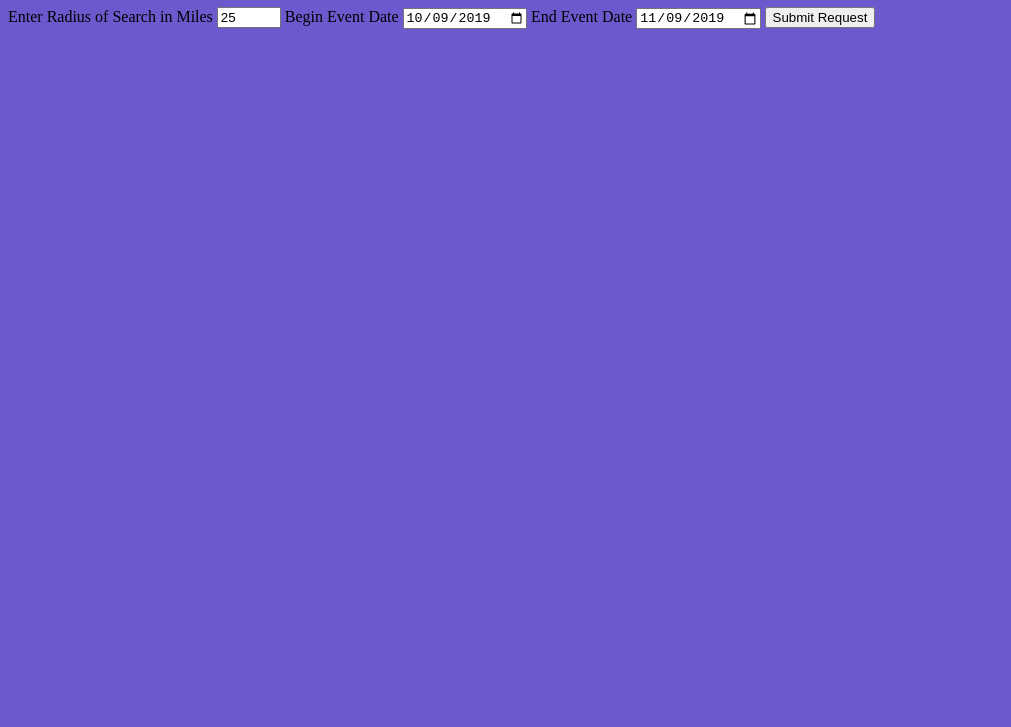
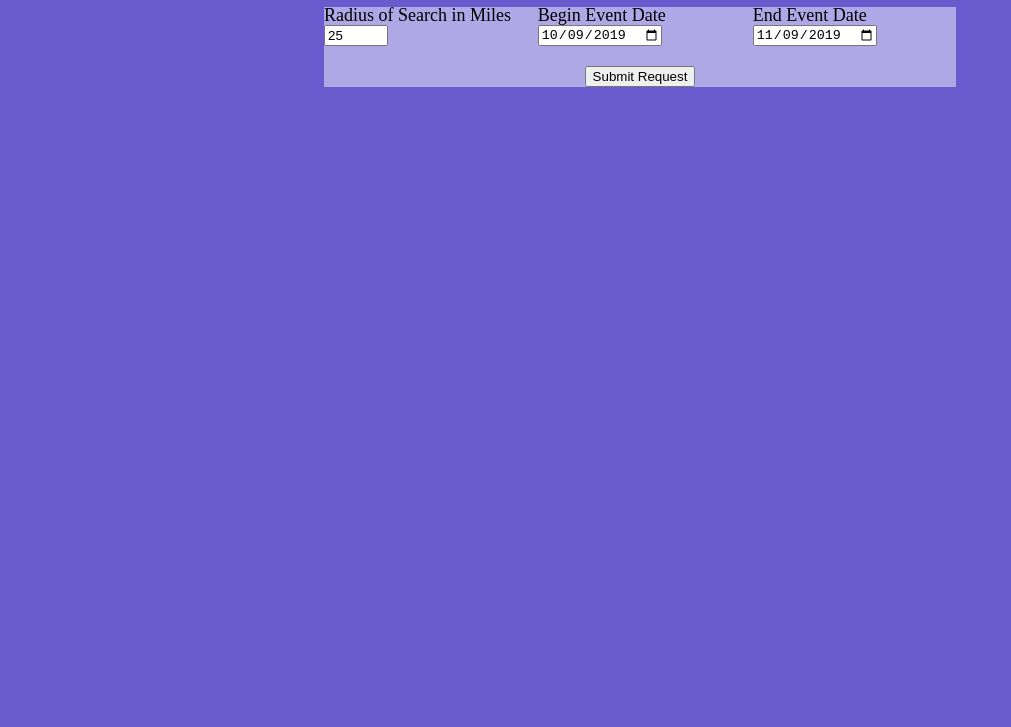
Before and after one commit to edgondon/APIcapstone1-showingZipToEnter, a plain HTML site: page index.html in a window 1280 px wide. Shown: the part 73-800 px from the top of the page, without its empty margins (0-1011 px from the left). Drawn offline with nearby package versions, Linux system fonts and the light colour scheme; some packages are replaced by stand-ins of ours.

Commit message:
added changes to form1

```diff
--- a/index.css
+++ b/index.css
@@ -2,6 +2,10 @@ body {
   background-color: slateblue;
 }
 
+.lab1 {
+  font-size: large;
+  line-height: 15px;
+}
 
 h1 {
   background-color: slateblue;
@@ -9,8 +13,23 @@ h1 {
 }
 
 #form1 {
-  background-color: slateblue;
+  background-color: rgb(176, 167, 231);
+  width: 50%;
   margin-bottom: 10px;
+  margin-left: auto;
+  margin-right: auto;
+
+}
+
+#fline1 {
+  display: flex;
+  justify-content: space-between;
+  margin-bottom: 20px;
+}
+
+#fline2 {
+  display: flex;
+  justify-content: center;
 }
 
 #form2 {
--- a/index.js
+++ b/index.js
@@ -150,13 +150,23 @@ function handleLocationError(browserHasGeolocation, infoWindow, pos) {
 
 
 $('#form1').append(`
-<label for="Radius">Enter Radius of Search in Miles</label>
+<div id="fline1">
+<div>
+<label class="lab1" for="Radius">Radius of Search in Miles</label>
 <input type="number" id="radiuss" name="Radius" min="1" max="100" value="25" required>
-<label for="State">Begin Event Date</label>
+</div>
+<div>
+<label class="lab1" for="State">Begin Event Date</label>
 <input type="date" id="alpha" name="State" value="${today}" required>
-<label for="numSearch">End Event Date</label>
+</div>
+<div>
+<label class="lab1" for="numSearch">End Event Date</label>
 <input type="date" id="omega" name="numSearch" value="${today2}">
-<input type="submit"  value="Submit Request">`);
+</div>
+</div>
+<div id="fline2">
+<input type="submit"  value="Submit Request">
+</div>`);
 
 
 };
```
